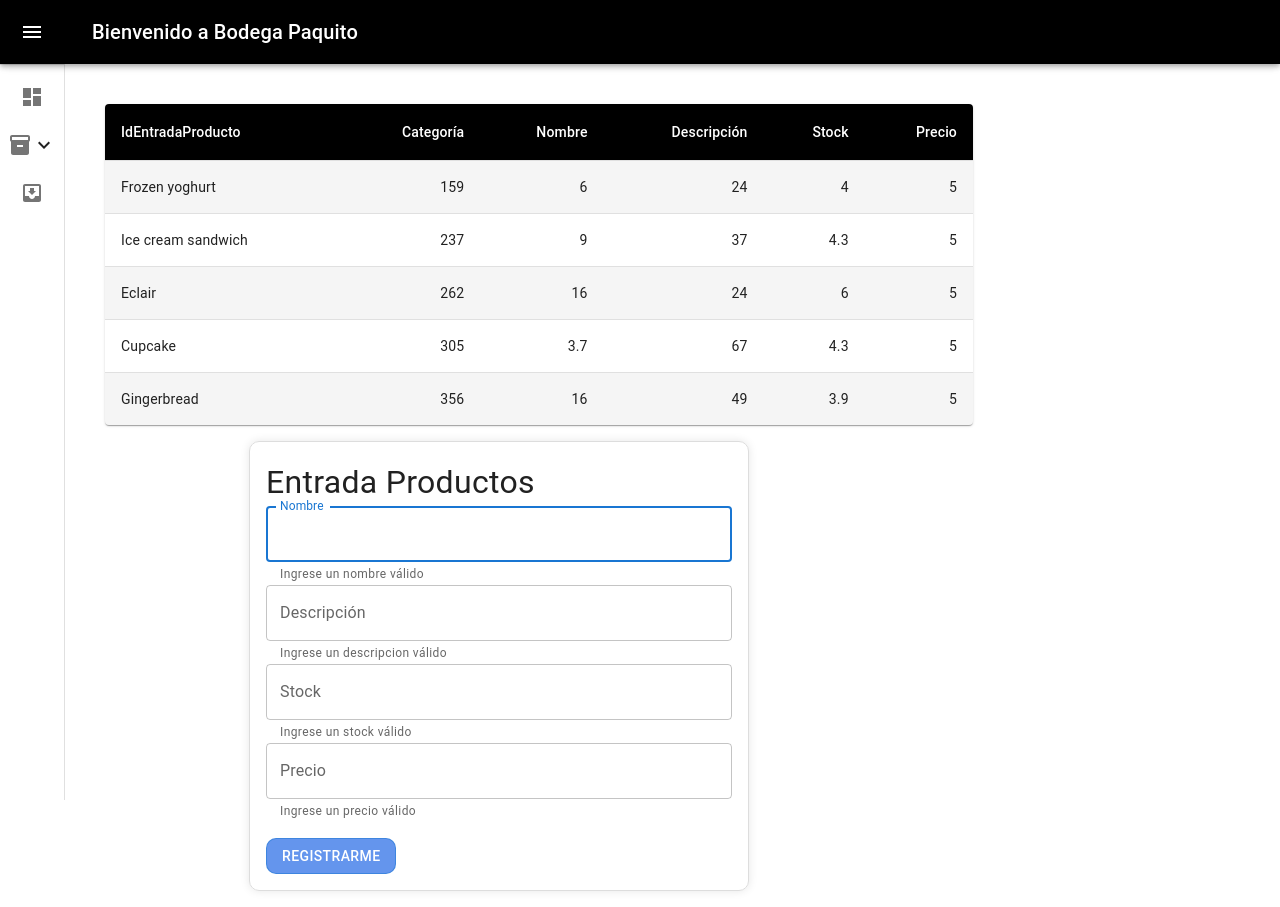
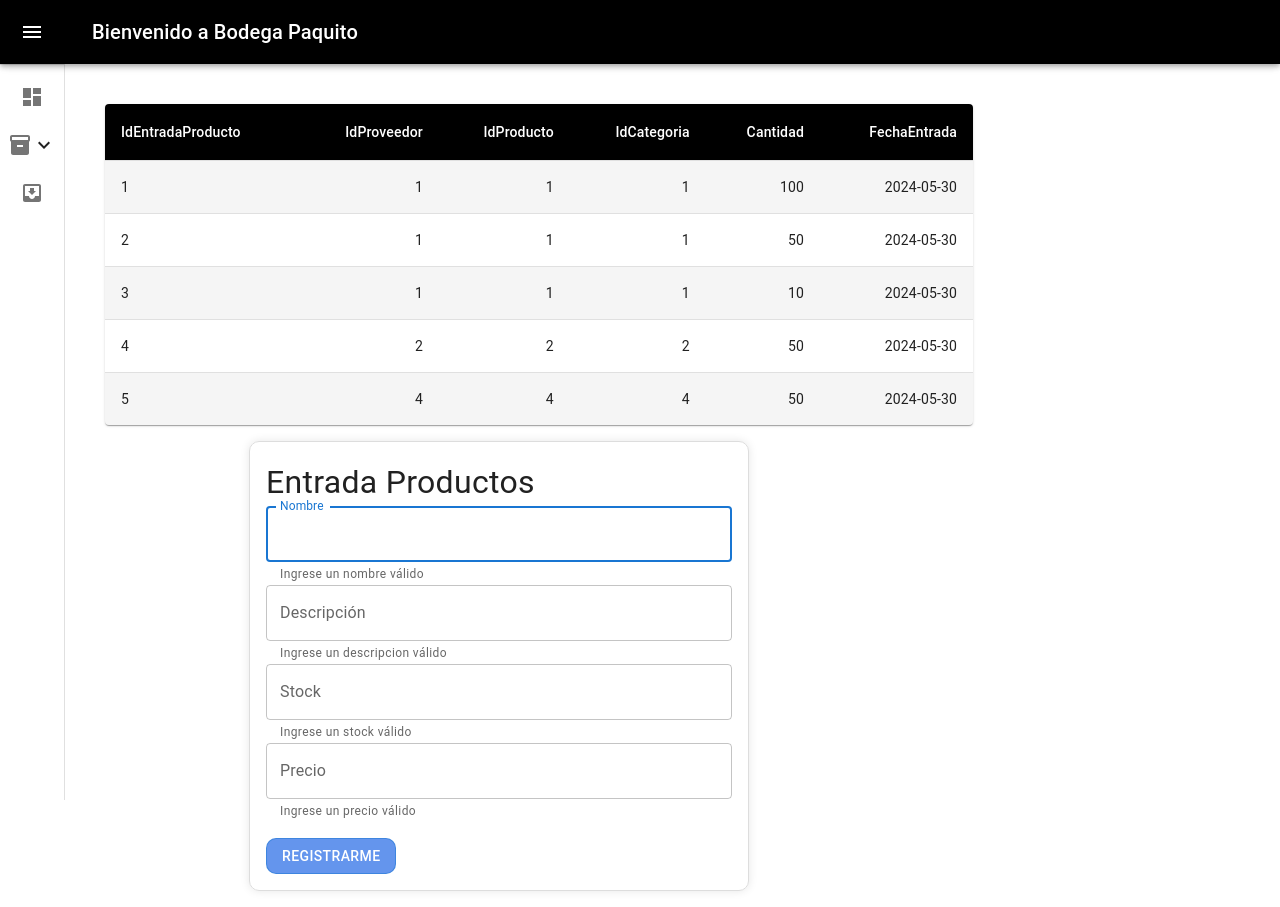
Before and after one commit to Josue24p/BodegaPaquito, a React (Vite) app: page /entrada-producto in a window 1280 px wide. Built offline with nearby package versions, Linux system fonts and the light colour scheme; grey boxes are pictures that could not be loaded.

Commit message:
Actualizar formularios con sus datos de cada vista, además, se agregó librería axios para consumir la api del backend

```diff
--- a/package.json
+++ b/package.json
@@ -14,6 +14,8 @@
     "@emotion/styled": "^11.11.5",
     "@mui/icons-material": "^5.15.19",
     "@mui/material": "^5.15.19",
+    "axios": "^1.7.2",
+    "mssql": "^10.0.2",
     "react": "^18.2.0",
     "react-dom": "^18.3.1",
     "react-router-dom": "^6.23.1"
--- a/src/Pages/EntradaProducto.jsx
+++ b/src/Pages/EntradaProducto.jsx
@@ -32,16 +32,16 @@ const StyledTableRow = styled(TableRow)(({ theme }) => ({
   },
 }));
 
-function createData(IdEntradaProducto, categoria, nombre, descripcion, stock, precio) {
-  return {IdEntradaProducto, categoria, nombre, descripcion, stock, precio };
+function createData(IdEntradaProducto, IdProveedor, IdProducto, IdCategoria, cantidad, FechaEntrada) {
+  return {IdEntradaProducto, IdProveedor, IdProducto, IdCategoria, cantidad, FechaEntrada };
 }
 
 const rows = [
-  createData('Frozen yoghurt', 159, 6.0, 24, 4.0, 5),
-  createData('Ice cream sandwich', 237, 9.0, 37, 4.3, 5),
-  createData('Eclair', 262, 16.0, 24, 6.0, 5),
-  createData('Cupcake', 305, 3.7, 67, 4.3, 5),
-  createData('Gingerbread', 356, 16.0, 49, 3.9, 5),
+  createData(1, 1, 1, 1, 100, '2024-05-30'),
+  createData(2, 1, 1, 1, 50, '2024-05-30'),
+  createData(3, 1, 1, 1, 10, '2024-05-30'),
+  createData(4, 2, 2, 2, 50, '2024-05-30'),
+  createData(5, 4, 4, 4, 50, '2024-05-30'),
 ];
 
 const handleSubmit = (e) => {
@@ -85,11 +85,11 @@ function EntradaProducto() {
               <TableHead>
                 <TableRow>
                   <StyledTableCell>IdEntradaProducto</StyledTableCell>
-                  <StyledTableCell align="right">Categoría</StyledTableCell>
-                  <StyledTableCell align="right">Nombre</StyledTableCell>
-                  <StyledTableCell align="right">Descripción</StyledTableCell>
-                  <StyledTableCell align="right">Stock</StyledTableCell>
-                  <StyledTableCell align="right">Precio</StyledTableCell>
+                  <StyledTableCell align="right">IdProveedor</StyledTableCell>
+                  <StyledTableCell align="right">IdProducto</StyledTableCell>
+                  <StyledTableCell align="right">IdCategoria</StyledTableCell>
+                  <StyledTableCell align="right">Cantidad</StyledTableCell>
+                  <StyledTableCell align="right">FechaEntrada</StyledTableCell>
                 </TableRow>
               </TableHead>
               <TableBody>
@@ -98,11 +98,11 @@ function EntradaProducto() {
                     <StyledTableCell component="th" scope="row">
                       {row.IdEntradaProducto}
                     </StyledTableCell>
-                    <StyledTableCell align="right">{row.categoria}</StyledTableCell>
-                    <StyledTableCell align="right">{row.nombre}</StyledTableCell>
-                    <StyledTableCell align="right">{row.descripcion}</StyledTableCell>
-                    <StyledTableCell align="right">{row.stock}</StyledTableCell>
-                    <StyledTableCell align="right">{row.precio}</StyledTableCell>
+                    <StyledTableCell align="right">{row.IdProveedor}</StyledTableCell>
+                    <StyledTableCell align="right">{row.IdProducto}</StyledTableCell>
+                    <StyledTableCell align="right">{row.IdCategoria}</StyledTableCell>
+                    <StyledTableCell align="right">{row.cantidad}</StyledTableCell>
+                    <StyledTableCell align="right">{row.FechaEntrada}</StyledTableCell>
                   </StyledTableRow>
                 ))}
               </TableBody>
--- a/src/Pages/Producto.jsx
+++ b/src/Pages/Producto.jsx
@@ -9,6 +9,7 @@ import TableRow from '@mui/material/TableRow';
 import Paper from '@mui/material/Paper';
 import Sidebar from '../components/Sidebar';
 import Box from '@mui/material/Box';
+import MenuItem from '@mui/material/MenuItem';
 import { Button, Grid, TextField, Typography } from '@mui/material';
 
 
@@ -33,15 +34,27 @@ const StyledTableRow = styled(TableRow)(({ theme }) => ({
 }));
 
 function createData(IdProducto, categoria, nombre, descripcion, stock, precio) {
-  return {IdProducto, categoria, nombre, descripcion, stock, precio };
+  return { IdProducto, categoria, nombre, descripcion, stock, precio };
 }
 
 const rows = [
-  createData('Frozen yoghurt', 159, 6.0, 24, 4.0, 5),
-  createData('Ice cream sandwich', 237, 9.0, 37, 4.3, 5),
-  createData('Eclair', 262, 16.0, 24, 6.0, 5),
-  createData('Cupcake', 305, 3.7, 67, 4.3, 5),
-  createData('Gingerbread', 356, 16.0, 49, 3.9, 5),
+  createData(1, 'Electrodomésticos', 'Laptop', 24, 4.0, 5),
+  createData(2, 'Tecnología', 'Silla', 37, 4.3, 5),
+  createData(3, 'Ropa', 'Camisa', 24, 6.0, 5),
+  createData(4, 'Alimentos', 'Cereal', 67, 4.3, 5),
+  createData(5, 'Deportes', 'Muñeca', 49, 3.9, 5),
+];
+
+function createCategoria(IdCategoria, nombre, descripcion ){
+  return {IdCategoria, nombre, descripcion}
+}
+
+const categorias = [
+  createCategoria(1,'Electrodomésticos', 'Dispositivos eléctricos para el hogar'),
+  createCategoria(2,'Tecnología', 'Dispositivos y accesorios tecnológicos'),
+  createCategoria(3,'Ropa', 'Prendas de vestir para hombres, mujeres y niños'),
+  createCategoria(4,'Alimentos', 'Productos alimenticios comestibles'),
+  createCategoria(5,'Deportes', 'Equipamiento y accesorios deportivos'),
 ];
 
 const handleSubmit = (e) => {
@@ -65,19 +78,19 @@ function Producto() {
         container spacing={2}
         sx={{
           /* border: '1px solid blue', */
-          mt: {xs:9, md:9},
-          ml: {xs: 10, md: 1},
-          mr: {xs: 1, md: 1},
-          p: {xs: 2, md: 2},
-          width: {xs: '100%', md:'100%'},
+          mt: { xs: 9, md: 9 },
+          ml: { xs: 10, md: 1 },
+          mr: { xs: 1, md: 1 },
+          p: { xs: 2, md: 2 },
+          width: { xs: '100%', md: '100%' },
         }}
       >
         <Grid
           sx={{
             /* border: '1px solid red', */
-          margin: {xs: 0, md: 0},
-          p: {xs: 1, md: 2},
-          width: {xs: '100%', md:'900px'}
+            margin: { xs: 0, md: 0 },
+            p: { xs: 1, md: 2 },
+            width: { xs: '100%', md: '900px' }
           }}
         >
           <TableContainer component={Paper}>
@@ -120,12 +133,12 @@ function Producto() {
             margin: 0,
             ml: 1,
             padding: 2,
-          width: {xs: '100%', md:'500px'},
+            width: { xs: '100%', md: '500px' },
             ml: 20
           }}
         >
           <Typography sx={{
-            fontFamily:'revert',
+            fontFamily: 'revert',
             fontSize: '2em',
             textAlign: 'initial',
           }}>Productos</Typography>
@@ -139,6 +152,20 @@ function Producto() {
             helperText='Ingrese un nombre válido'
             error={false}
           />
+          <TextField
+            id='categoria'
+            label='Categoría'
+            select
+            variant='outlined'
+            autoFocus
+            fullWidth
+            helperText='Ingrese una categoria válida'
+            error={false}
+          >{categorias.map((cat)=>(
+            <MenuItem key={cat.IdCategoria} value={cat.IdCategoria}>
+              {cat.nombre}
+            </MenuItem>
+          ))}</TextField>
           <TextField
             id='descripcion'
             label='Descripción'
@@ -170,7 +197,7 @@ function Producto() {
             type='submit'
             variant='outlined'
             sx={{
-              mt:2,
+              mt: 2,
               color: 'white',
               backgroundColor: 'cornflowerblue',
               '&:hover': {
--- a/src/Pages/Proveedor.jsx
+++ b/src/Pages/Proveedor.jsx
@@ -10,6 +10,7 @@ import Paper from '@mui/material/Paper';
 import Sidebar from '../components/Sidebar';
 import Box from '@mui/material/Box';
 import { Button, Grid, TextField, Typography } from '@mui/material';
+import {getProveedorRequest} from '../api/proveedor';
 
 
 const StyledTableCell = styled(TableCell)(({ theme }) => ({
@@ -32,17 +33,18 @@ const StyledTableRow = styled(TableRow)(({ theme }) => ({
   },
 }));
 
-function createData(IdProveedor, categoria, nombre, descripcion, stock, precio) {
-  return {IdProveedor, categoria, nombre, descripcion, stock, precio };
-}
 
-const rows = [
+/* function createData(IdProveedor, nombre, ruc, direccion, telefono, correo) {
+  return { IdProveedor, nombre, ruc, direccion, telefono, correo };
+} */
+
+/* const rows = [
   createData('Frozen yoghurt', 159, 6.0, 24, 4.0, 5),
   createData('Ice cream sandwich', 237, 9.0, 37, 4.3, 5),
   createData('Eclair', 262, 16.0, 24, 6.0, 5),
   createData('Cupcake', 305, 3.7, 67, 4.3, 5),
   createData('Gingerbread', 356, 16.0, 49, 3.9, 5),
-];
+]; */
 
 const handleSubmit = (e) => {
   e.preventDefault()
@@ -50,6 +52,21 @@ const handleSubmit = (e) => {
 }
 
 function Proveedor() {
+const [proveedor, setProveedor] = React.useState([]);
+
+const getProveedor = async () =>{
+  try {
+    const res = await getProveedorRequest()
+    setProveedor(res.data)
+  } catch (error) {
+    console.log(error)
+  }
+}
+
+React.useEffect(()=>{
+getProveedor()
+},[])
+
   return (
     <Box
       sx={{
@@ -85,24 +102,24 @@ function Proveedor() {
               <TableHead>
                 <TableRow>
                   <StyledTableCell>IdProveedor</StyledTableCell>
-                  <StyledTableCell align="right">Categoría</StyledTableCell>
                   <StyledTableCell align="right">Nombre</StyledTableCell>
-                  <StyledTableCell align="right">Descripción</StyledTableCell>
-                  <StyledTableCell align="right">Stock</StyledTableCell>
-                  <StyledTableCell align="right">Precio</StyledTableCell>
+                  <StyledTableCell align="right">Ruc</StyledTableCell>
+                  <StyledTableCell align="right">Direccion</StyledTableCell>
+                  <StyledTableCell align="right">Telefono</StyledTableCell>
+                  <StyledTableCell align="right">Correo</StyledTableCell>
                 </TableRow>
               </TableHead>
               <TableBody>
-                {rows.map((row) => (
-                  <StyledTableRow key={row.IdProveedor}>
+                {proveedor.map((pro) => (
+                  <StyledTableRow key={pro.IdProveedor}>
                     <StyledTableCell component="th" scope="row">
-                      {row.IdProveedor}
+                      {pro.IdProveedor}
                     </StyledTableCell>
-                    <StyledTableCell align="right">{row.categoria}</StyledTableCell>
-                    <StyledTableCell align="right">{row.nombre}</StyledTableCell>
-                    <StyledTableCell align="right">{row.descripcion}</StyledTableCell>
-                    <StyledTableCell align="right">{row.stock}</StyledTableCell>
-                    <StyledTableCell align="right">{row.precio}</StyledTableCell>
+                    <StyledTableCell align="right">{pro.Nombre}</StyledTableCell>
+                    <StyledTableCell align="right">{pro.RUC}</StyledTableCell>
+                    <StyledTableCell align="right">{pro.Direccion}</StyledTableCell>
+                    <StyledTableCell align="right">{pro.Telefono}</StyledTableCell>
+                    <StyledTableCell align="right">{pro.Correo}</StyledTableCell>
                   </StyledTableRow>
                 ))}
               </TableBody>
@@ -118,10 +135,11 @@ function Proveedor() {
           borderRadius: '10px',
           boxShadow: '0 0 10px rgba(0, 0, 0, 0.1)',
           margin: 0,
-          ml: 1,
-          padding: 2,
+          ml: 20,
+          mt:4,
+          padding: 4,
           width: {xs: '100%', md:'500px'},
-          ml: 20
+          height: {xs: '100%', md: '550px'}
         }}
         >
           <Typography sx={{
@@ -140,30 +158,39 @@ function Proveedor() {
             error={false}
             />
             <TextField
-            id='descripcion'
-            label='Descripción'
+            id='ruc'
+            label='Ruc'
             type='text'
             variant='outlined'
             fullWidth
-            helperText='Ingrese un descripcion válido'
+            helperText='Ingrese un ruc válido'
             error={false}
             />
             <TextField
-            id='stock'
-            label='Stock'
-            type='number'
+            id='direccion'
+            label='Dirección'
+            type='text'
             variant='outlined'
             fullWidth
-            helperText='Ingrese un stock válido'
+            helperText='Ingrese una dirección válida'
             error={false}
             />
             <TextField
-            id='precio'
-            label='Precio'
-            type='number'
+            id='telefono'
+            label='Teléfono'
+            type='text'
             variant='outlined'
             fullWidth
-            helperText='Ingrese un precio válido'
+            helperText='Ingrese un teléfono válido'
+            error={false}
+            />
+            <TextField
+            id='correo'
+            label='Correo Electrónico'
+            type='email'
+            variant='outlined'
+            fullWidth
+            helperText='Ingrese un email válido'
             error={false}
             />
             <Button
--- /dev/null
+++ b/src/api/proveedor.js
@@ -0,0 +1,2 @@
+import axios from './axios'
+export const getProveedorRequest = () => axios.get('/proveedor')
```
Also changed, not shown: src/api/axios.js (added, +9 -0 lines), 1 other file (tests, documents, lock files or other folders). Lines whose indentation alone changed are shown as unchanged.
